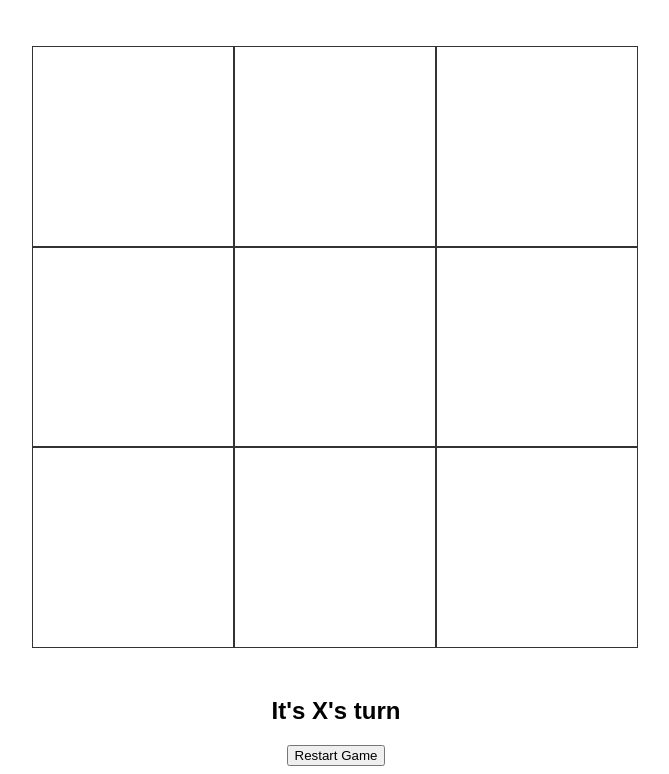
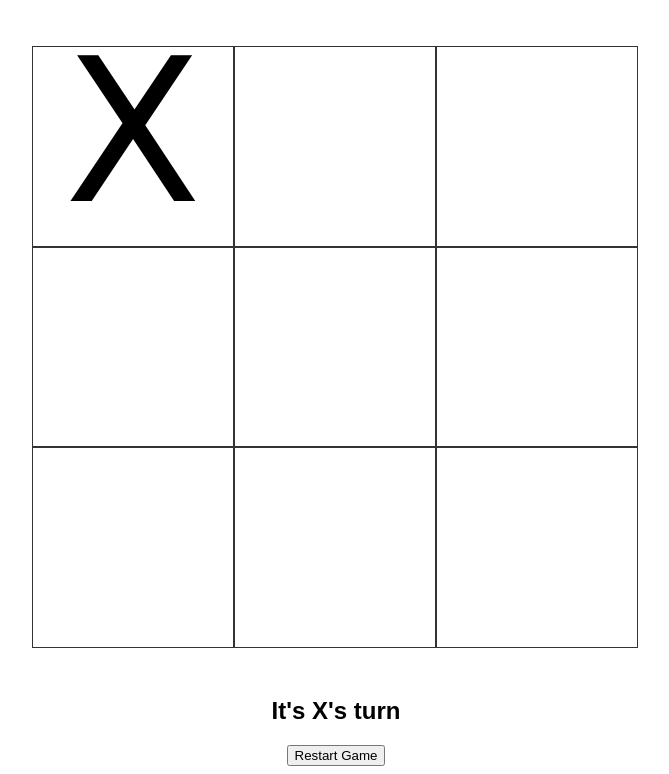
Before and after one commit to rndedg/TicTacToe, a plain HTML site: page index.html in a window 1280 px wide. Both pictures are taken after a click on the element 437 px from the left and 197 px from the top of the page. Shown: the part 51-825 px from the top of the page, without its empty margins (304-973 px from the left). Drawn offline with Linux system fonts and the light colour scheme.

Commit message:
Made player markers larger to better fill in the cells. Also added a function to show an X where the player clicked.

```diff
--- a/game.js
+++ b/game.js
@@ -33,8 +33,9 @@ We set the inital message to let the players know whose turn it is
 */
 statusDisplay.innerHTML = currentPlayerTurn();
 
-function handleCellPlayed() {
-
+function handleCellPlayed(clickedCell, clickedCellIndex) {
+  gameState[clickedCellIndex] = currentPlayer;
+  clickedCell.innerHTML = currentPlayer;
 }
 function handlePlayerChange() {
 
--- a/style.css
+++ b/style.css
@@ -19,6 +19,6 @@ section {
   height: 200px;
   box-shadow: 0 0 0 1px #333333;
   cursor: pointer;
-  line-height: 100px;
-  font-size: 60px;
+  line-height: 170px;
+  font-size: 200px;
 }
```
